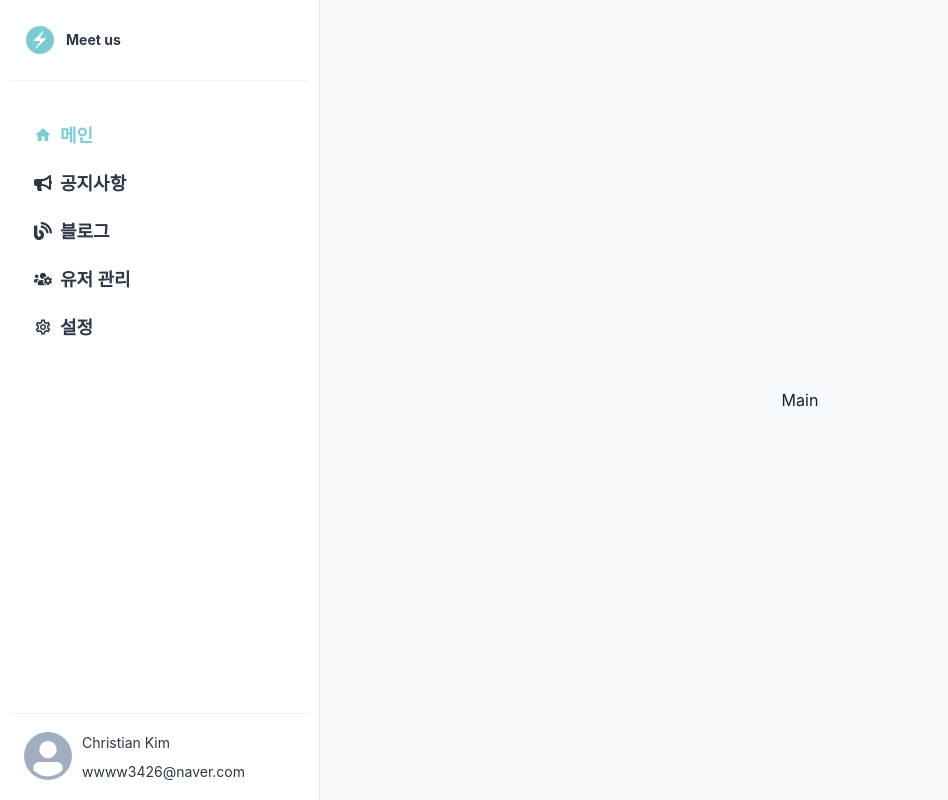
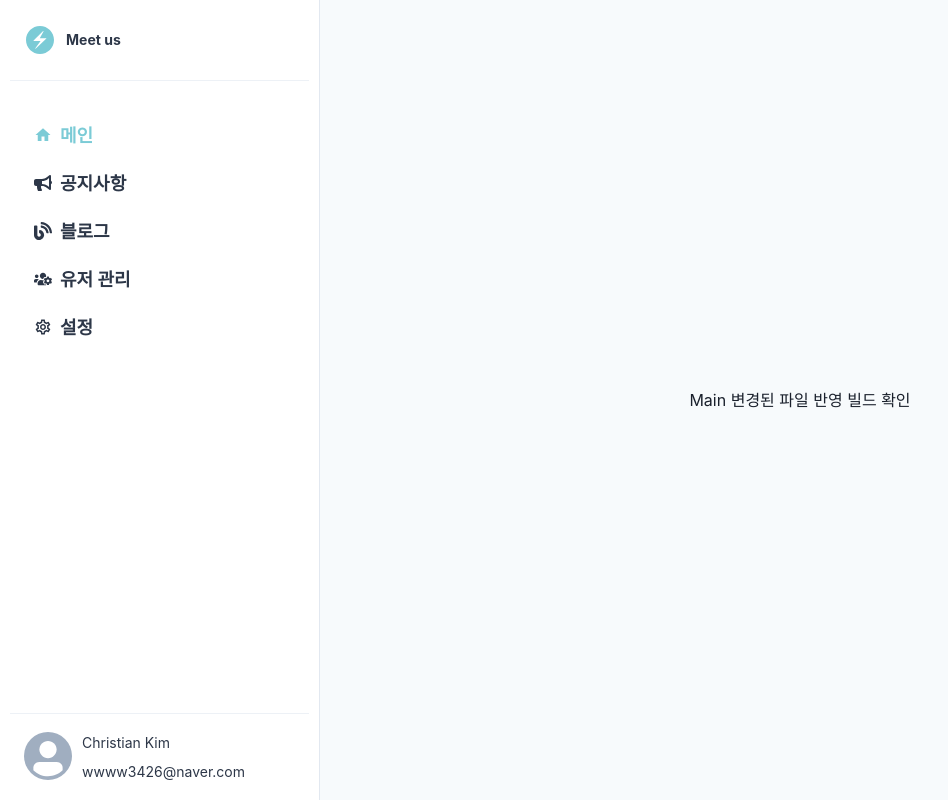
Before and after one commit to devmmin/meet-us, a React (Create React App) app in the folder frontend/: page / in a window 1280 px wide. Shown: the whole page, without its empty margins (0-948 px from the left). Built offline with nearby package versions, Linux system fonts and the light colour scheme.

Commit message:
test 빌드

```diff
--- a/frontend/src/components/Main.tsx
+++ b/frontend/src/components/Main.tsx
@@ -7,7 +7,7 @@ const Main = () => (
     flexDirection="column"
     h="100%"
   >
-    Main
+    Main 변경된 파일 반영 빌드 확인
   </Flex>
 );
 
```
